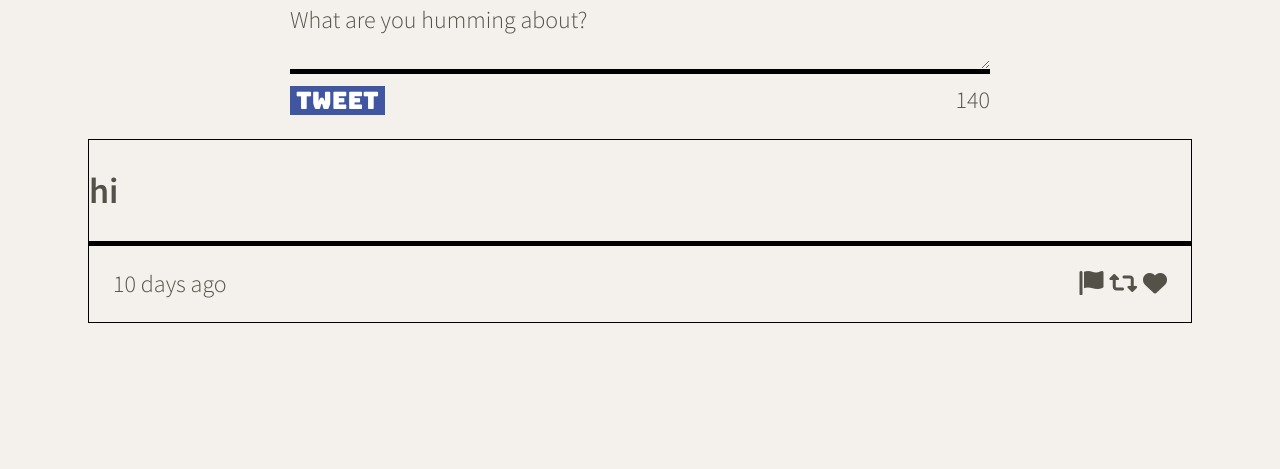
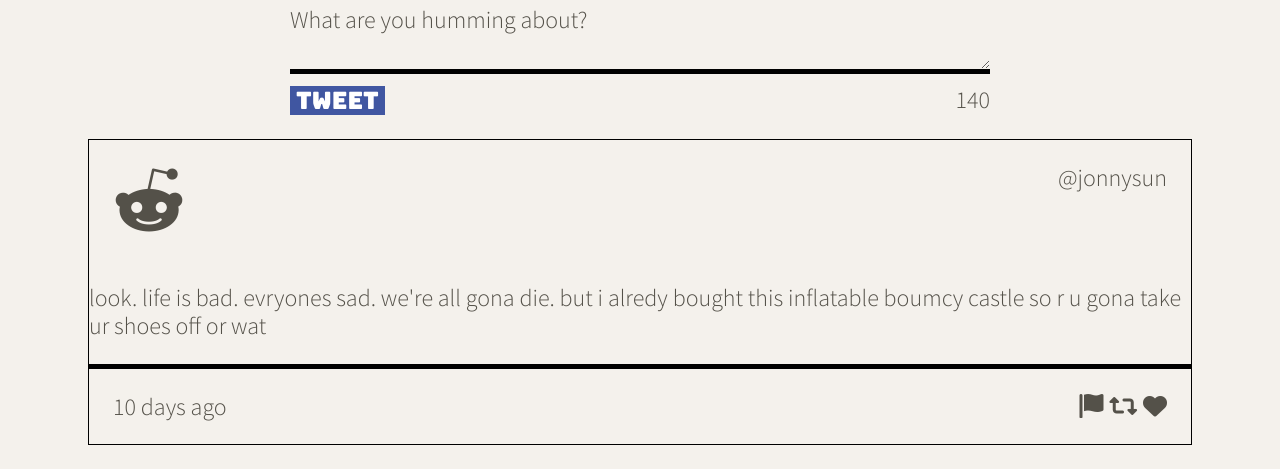
Before and after one commit to bitaj95/tweeter_app_2, a website: page public/index.html in a window 1280 px wide. Shown: the part 615-1084 px from the top of the page. Before the commit the page ends 962 px from the top, so only its background shows below. Drawn offline with nearby package versions, Linux system fonts and the light colour scheme.

Commit message:
added avatar and user handle to header of tweet

```diff
--- a/public/index.html
+++ b/public/index.html
@@ -71,8 +71,17 @@
 
       <section class="tweet-container">
         <article class="tweet">
-          <header></header>
-          <h2>hi</h2>
+          <header class="tweet-header">
+            <div class="avatar">
+              <i class="fab fa-reddit-alien fa-3x"></i>
+            </div>
+            <div>
+              @jonnysun
+            </div>
+          </header>
+
+          <p>look. life is bad. evryones sad. we're all gona die. but i alredy bought this inflatable boumcy castle so r u gona take ur shoes off or wat</p>
+
           <footer class="tweet-footer">
             <div class="date">
               10 days ago
--- a/public/styles/tweets.css
+++ b/public/styles/tweets.css
@@ -9,6 +9,17 @@
   flex-basis: 100%;
   border: 1px solid black;
 }
+
+.tweet-header {
+  display: flex;
+  justify-content: space-between;
+  margin: 1em;
+}
+
+.avatar {
+
+}
+
 
 .tweet-footer {
   display: flex;
```
